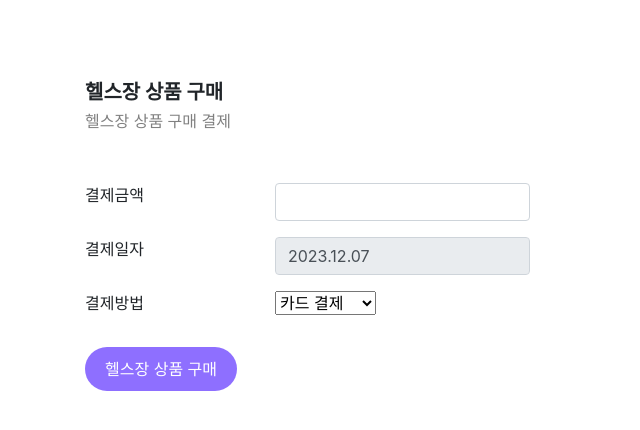
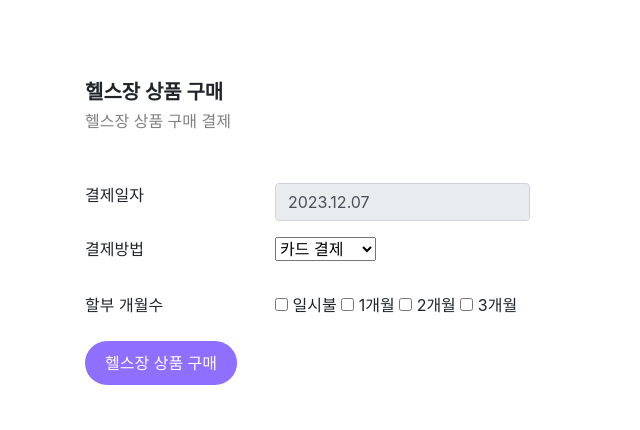
Before and after one commit to yuunseo/HealthMate, a Java web app: page /paymentGym.jsp in a window 1280 px wide. Shown: the part 58-488 px from the top of the page, without its empty margins (0-640 px from the left). Run offline with Tomcat 11, a stand-in JSP engine, Linux system fonts and the light colour scheme.

Commit message:
결제금액->할부개월수 수정

```diff
--- a/health_mate/src/main/webapp/paymentGym.jsp
+++ b/health_mate/src/main/webapp/paymentGym.jsp
@@ -25,18 +25,15 @@
 	</div>
 	<%
 	String id = request.getParameter("id");
+    String price = request.getParameter("price");
+
 	%>
 	<div class="container" align="left">
 		<form class="form-registration" action="./processPaymentGym.jsp"
 			name="PaymentGym" method="post">
 			<input type="hidden" name="gymId" value="<%=id%>">
 
-			<div class="form-group row">
-				<label class="col-sm-2">결제금액</label>
-				<div class="col-sm-3">
-					<input type="text" id="paymenyPrice" name="paymenyPrice" class="form-control">
-				</div>
-			</div>
+
 
 			<div class="form-group row">
                 <label class="col-sm-2">결제일자</label>
@@ -54,6 +51,25 @@
 						<option value="무통장 입금">무통장 입금</option>
 					</select>
 				</div>
+			</div>
+
+			<div class="form-group row">
+			    <label class="col-sm-2">할부 개월수</label>
+			    <div class="col-sm-10">
+			   		<label class="checkbox-inline">
+			            <input type="checkbox" name="installmentMonths" value="일시"> 일시불
+			        </label>
+			        <label class="checkbox-inline">
+			            <input type="checkbox" name="installmentMonths" value="1개월"> 1개월
+			        </label>
+			        <label class="checkbox-inline">
+			            <input type="checkbox" name="installmentMonths" value="2개월"> 2개월
+			        </label>
+			        <label class="checkbox-inline">
+			            <input type="checkbox" name="installmentMonths" value="3개월"> 3개월
+			        </label>
+			        <!-- 여기까지 체크박스를 추가합니다 -->
+			    </div>
 			</div>
 
 			<div class="form-group row">
```
